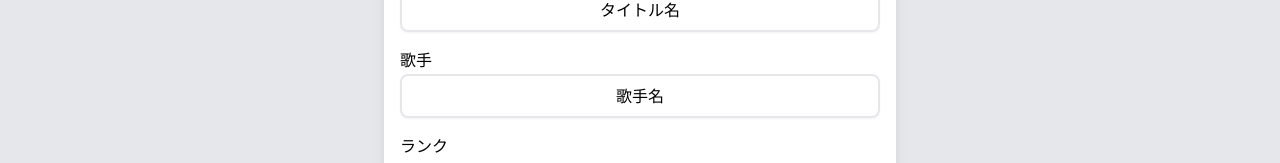
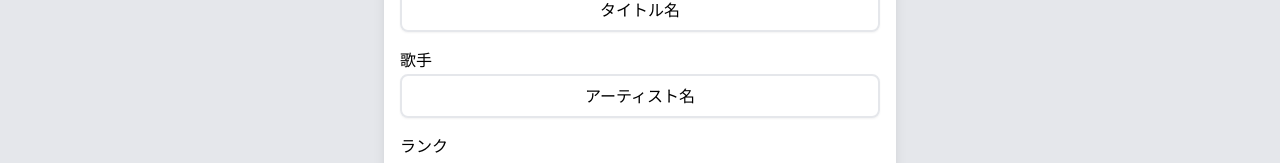
Before and after one commit to katsudon08/karioke_frontend, a Next.js app: page /detail in a window 1280 px wide. Shown: the part 240-403 px from the top of the page. Built offline with nearby package versions, Linux system fonts and the light colour scheme.

Commit message:
歌手をアーティストに変更

```diff
--- a/src/app/page.tsx
+++ b/src/app/page.tsx
@@ -18,7 +18,7 @@ const Page = () => {
                         <Link key={i} href="/detail" className=" bg-white shadow-md border-l-8 border-blue-400 grow py-6 space-y-2 px-4 rounded-md hover:border-blue-300 " >
                             <div className=" w-full flex flex-col space-y-1 ">
                                 <span className=" whitespace-nowrap overflow-hidden text-ellipsis ">タイトル: {"タイトル" + i}</span>
-                                <span className=" whitespace-nowrap overflow-hidden text-ellipsis ">歌手: {"歌手" + i}</span>
+                                <span className=" whitespace-nowrap overflow-hidden text-ellipsis ">アーティスト: {"アーティスト" + i}</span>
                                 <span className=" whitespace-nowrap overflow-hidden text-ellipsis " >ランク: {"ランク" + i}</span>
                             </div>
                             <div className=" w-full text-gray-500 whitespace-nowrap overflow-hidden text-ellipsis ">{i + "のメモ"}</div>
--- a/src/components/DetailComponent.tsx
+++ b/src/components/DetailComponent.tsx
@@ -31,13 +31,13 @@ const DetailComponent = () => {
                 </div>
             </div>
             <div>
-                <label htmlFor="singer" className=" w-full flex justify-start ">歌手</label>
+                <label htmlFor="artist" className=" w-full flex justify-start ">歌手</label>
                 <div
-                    aria-label="歌手名"
+                    aria-label="アーティスト名"
                     className=" shadow-sm border-2 w-full px-4 py-2 mt-0.5 rounded-lg focus:outline-none focus:border-blue-400 "
-                    id="singer"
+                    id="artist"
                 >
-                    歌手名
+                    アーティスト名
                 </div>
             </div>
             <div>
--- a/src/components/FormComponent.tsx
+++ b/src/components/FormComponent.tsx
@@ -36,11 +36,11 @@ const FormComponent = ({ buttonLabel }: { buttonLabel: string }) => {
                 />
             </div>
             <div>
-                <label htmlFor="singer" className=" w-full flex justify-start ">歌手</label>
+                <label htmlFor="artist" className=" w-full flex justify-start ">アーティスト</label>
                 <input
                     type="text"
                     className=" shadow-sm border-2 w-full px-4 py-2 mt-0.5 rounded-lg focus:outline-none focus:border-blue-400 "
-                    id="singer"
+                    id="artist"
                 />
             </div>
             <div>
--- a/src/types.ts
+++ b/src/types.ts
@@ -1,6 +1,6 @@
 export interface Song {
     title: string;
-    singer: string;
+    artist: string;
     rank: boolean[];
     memo: string;
     folder: string;
```
